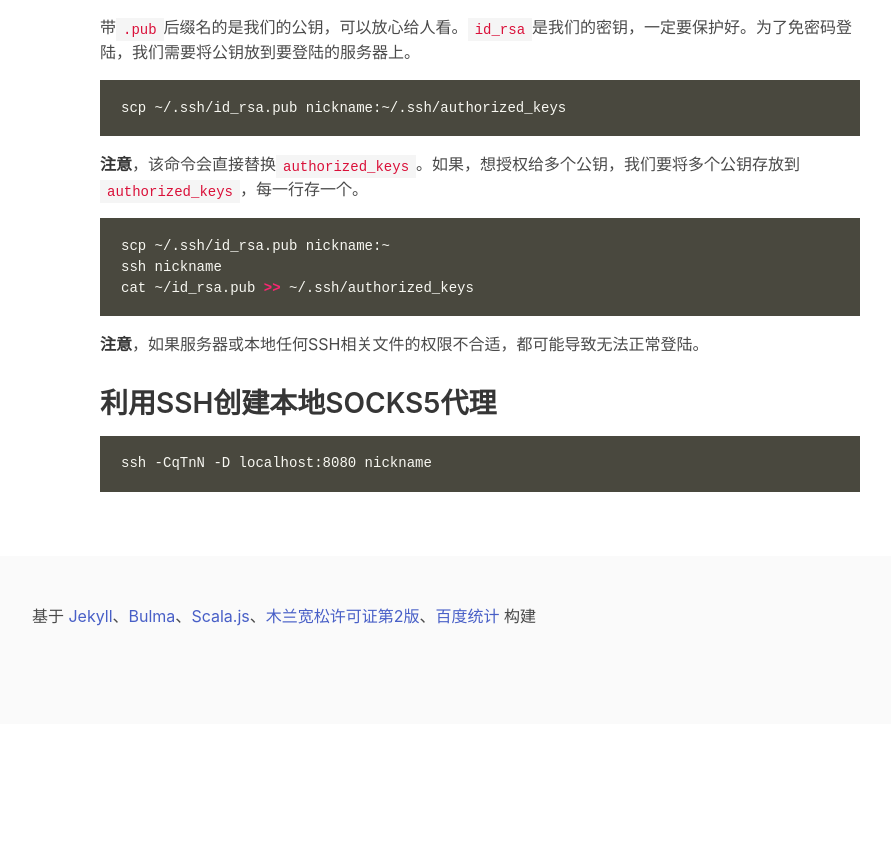
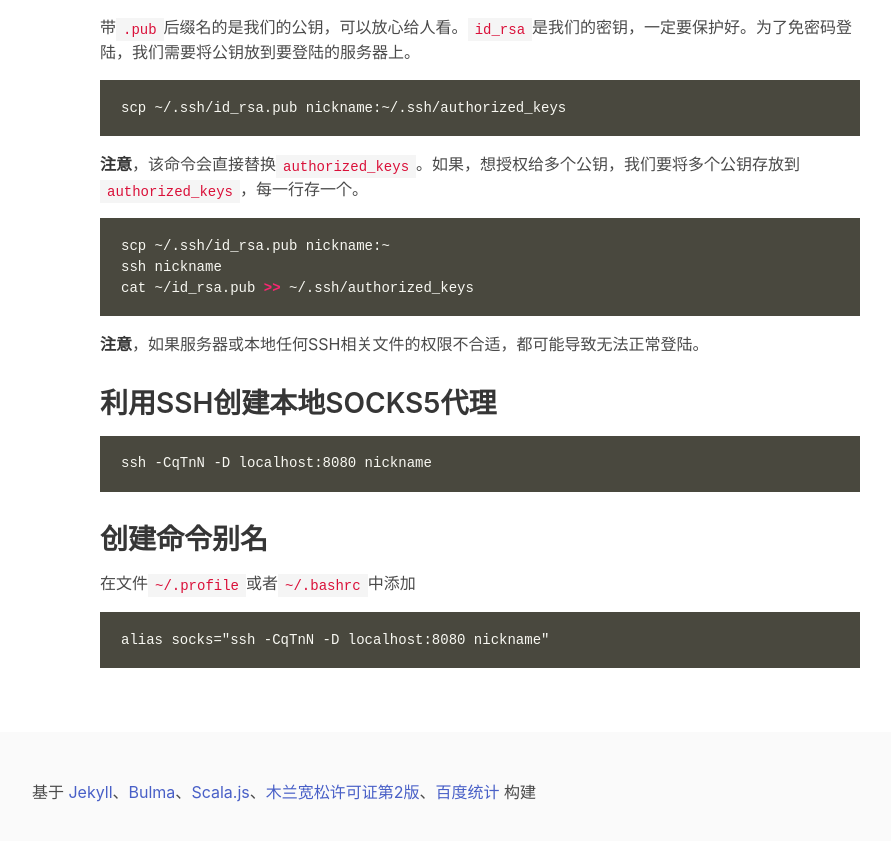
Before and after one commit to haslaboratory/haslaboratory.github.io, a Jekyll site: the page built from _docs/git/ssh.md, in a window 1280 px wide and 900 px high, scrolled down 1439 px. Shown: the top 841 px of the window, without its empty margins (356-1247 px from the left). Built offline with Jekyll 4.4.1, drawn with Linux system fonts in a browser that asks for light colours; nearby versions of some CDN libraries; library files that are not in the unit come from our copies; comment, search, counter and statistics services are not loaded; before the commit the page ends 2163 px from its top, so only the background shows below that.

Commit message:
update ssh.md

````diff
--- a/_docs/git/ssh.md
+++ b/_docs/git/ssh.md
@@ -72,3 +72,11 @@ cat ~/id_rsa.pub >> ~/.ssh/authorized_keys
 ```
 ssh -CqTnN -D localhost:8080 nickname
 ```
+
+## 创建命令别名
+
+在文件``~/.profile``或者``~/.bashrc``中添加
+
+```
+alias socks="ssh -CqTnN -D localhost:8080 nickname"
+```
````
